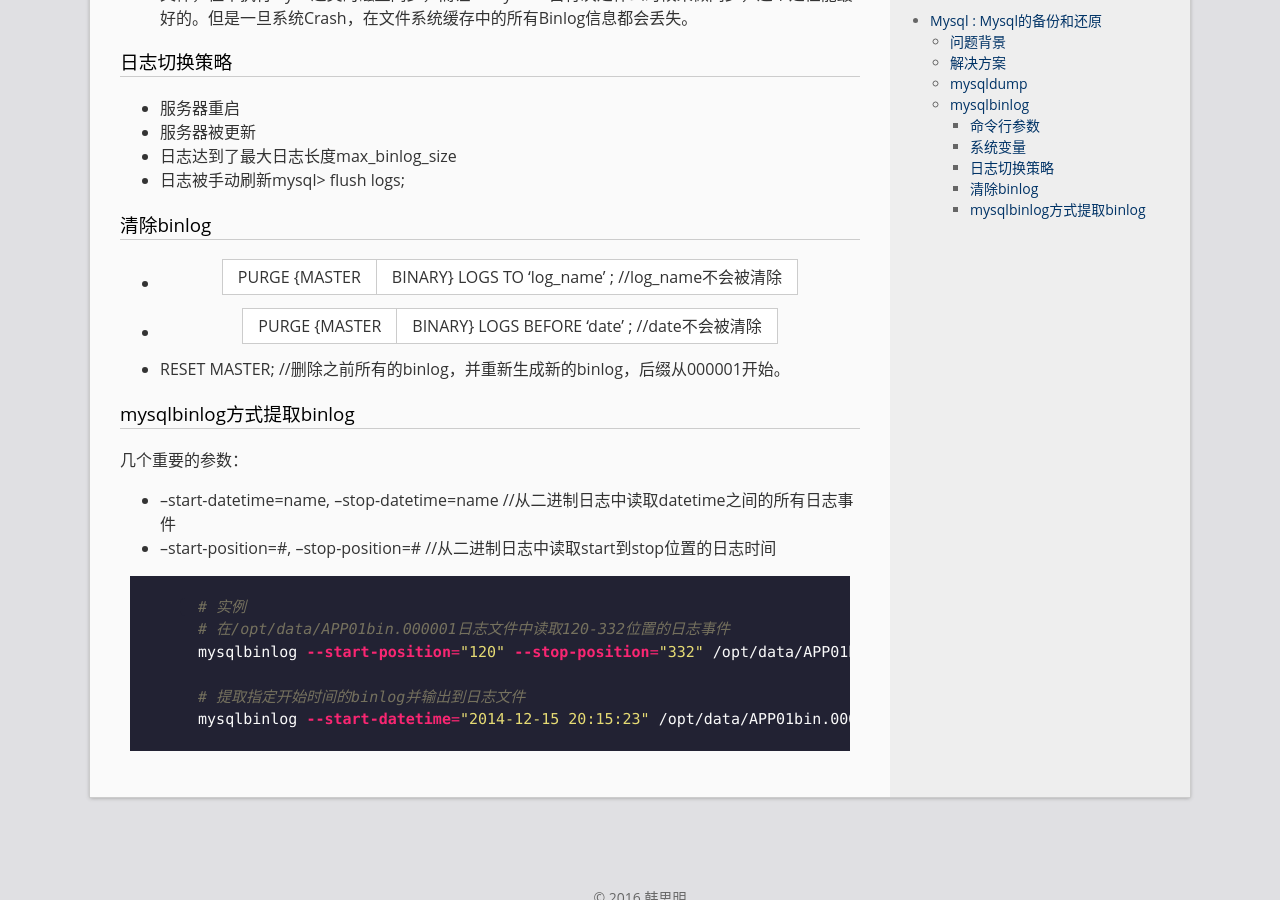
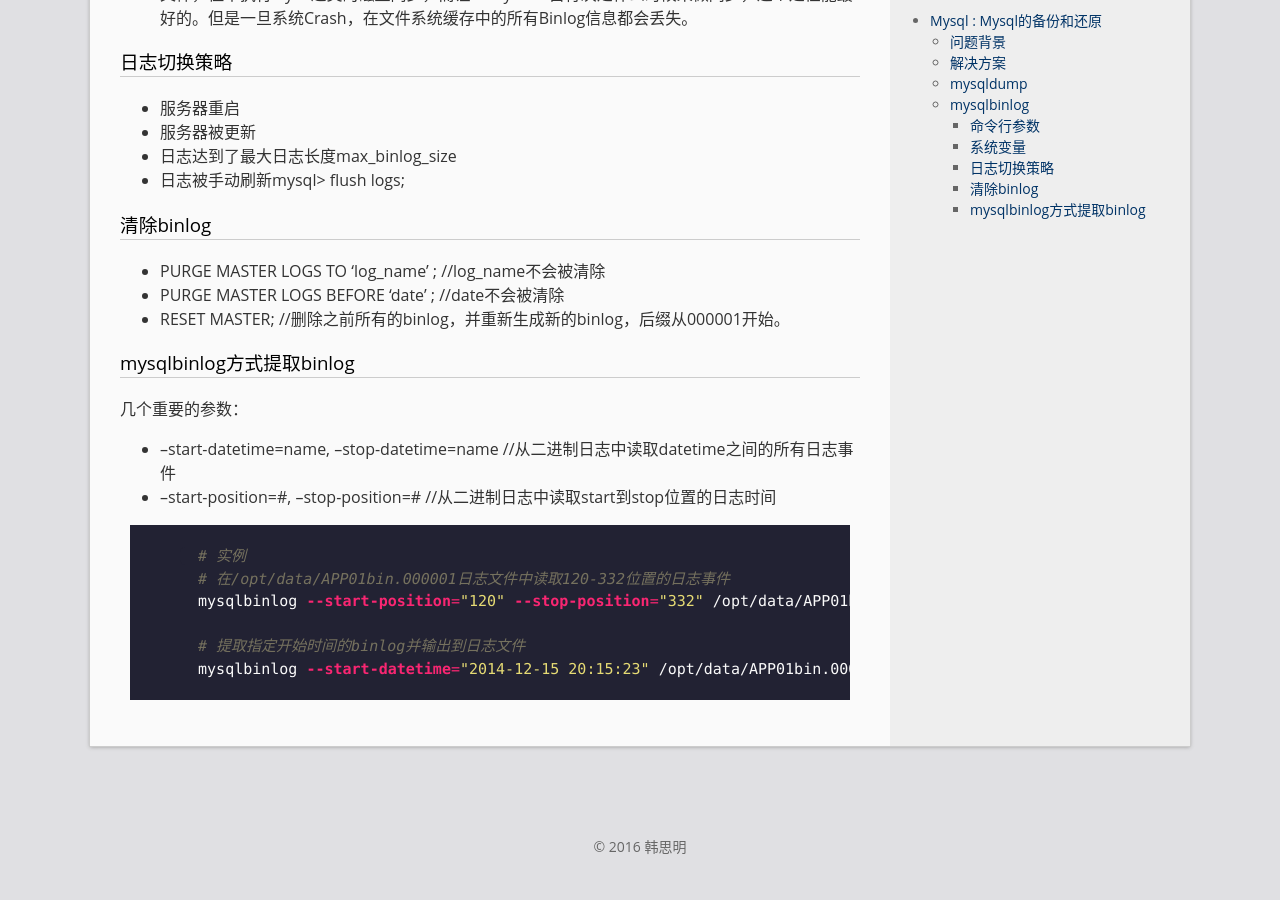
Before and after one commit to hansiming/Blog, a Jekyll site: the page built from _posts/2016-12-09-mysql备份和还原.md, in a window 1280 px wide and 900 px high, scrolled down 2001 px. Built offline with Jekyll 4.4.1, drawn with Linux system fonts in a browser that asks for light colours.

Commit message:
update mysql

```diff
--- a/_posts/2016-12-09-mysql备份和还原.md
+++ b/_posts/2016-12-09-mysql备份和还原.md
@@ -75,8 +75,8 @@ binlog相关变量和参数
   * 日志被手动刷新mysql> flush logs;
 
 ### 清除binlog
-  * PURGE {MASTER|BINARY} LOGS TO 'log_name' ; //log_name不会被清除
-  * PURGE {MASTER|BINARY} LOGS BEFORE 'date' ; //date不会被清除
+  * PURGE MASTER LOGS TO 'log_name' ; //log_name不会被清除
+  * PURGE MASTER LOGS BEFORE 'date' ; //date不会被清除
   * RESET MASTER; //删除之前所有的binlog，并重新生成新的binlog，后缀从000001开始。
 
 ### mysqlbinlog方式提取binlog
```
